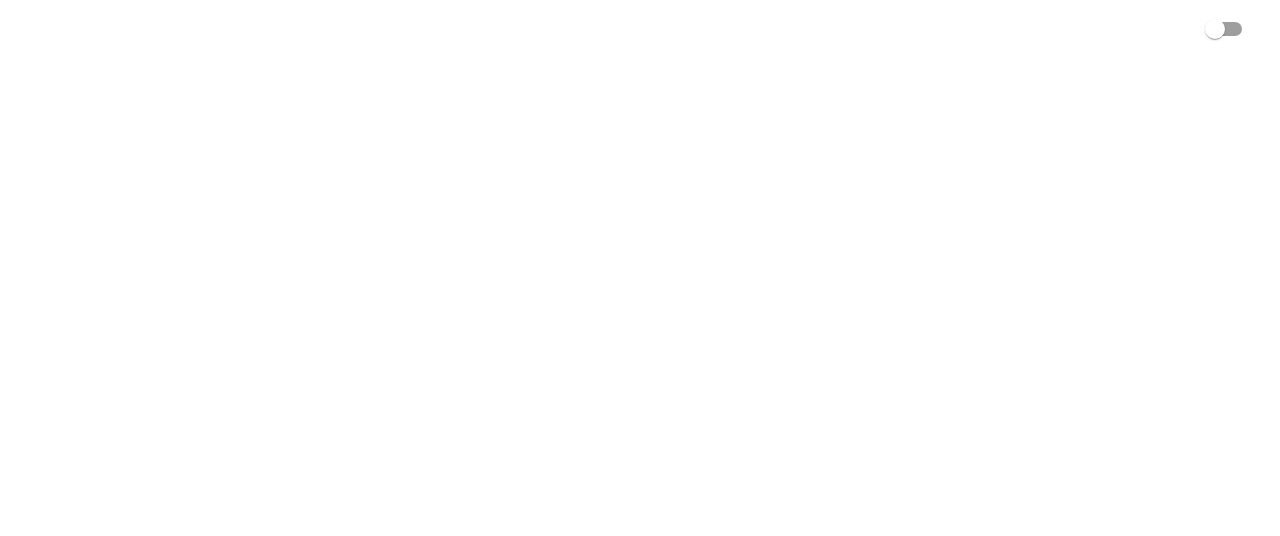
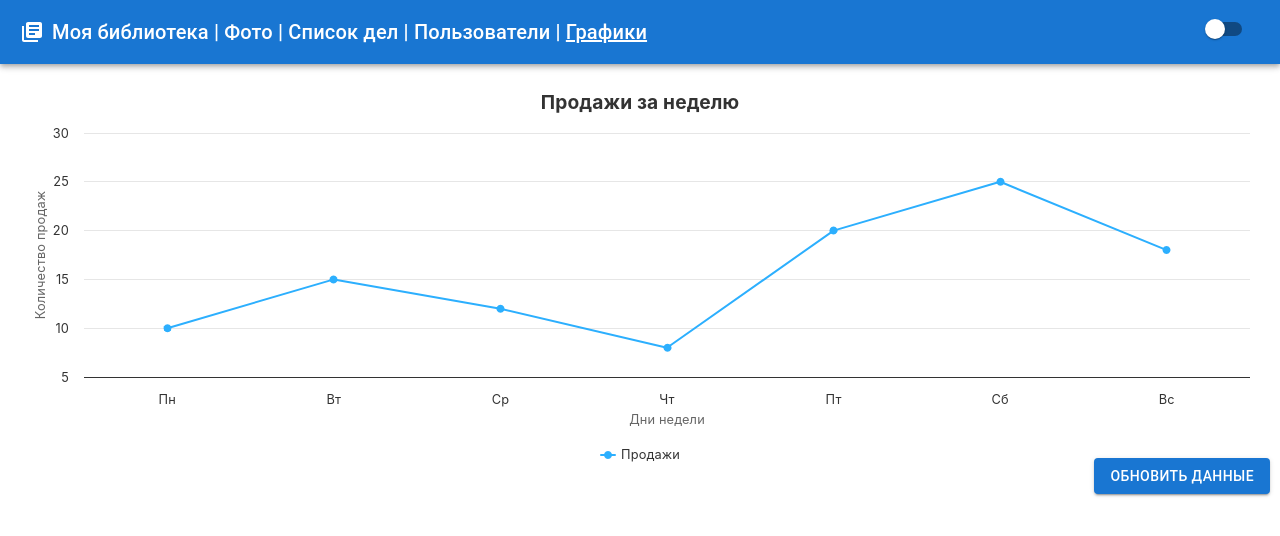
Before and after one commit to danilaAfanasev/grdn_js, a React (Vite) app: page /charts in a window 1280 px wide. Before the commit this address had no page. Shown: the top 536 px of the page. Built offline with nearby package versions, Linux system fonts and the light colour scheme.

Commit message:
Добавлена новая страница Графики, сделаны изменения в NavBar и на странице с пользователями

```diff
--- a/package.json
+++ b/package.json
@@ -18,6 +18,9 @@
     "@reduxjs/toolkit": "^2.4.0",
     "@tanstack/react-query": "^5.66.0",
     "axios": "^1.7.9",
+    "highcharts": "^12.1.2",
+    "highcharts-accessibility": "^0.1.7",
+    "highcharts-react-official": "^3.2.1",
     "react": "^18.3.1",
     "react-dom": "^18.3.1",
     "react-hook-form": "^7.54.2",
--- a/src/App.jsx
+++ b/src/App.jsx
@@ -8,6 +8,7 @@ import TodosPage from './pages/Todos/TodosPage';
 import TodoDetailPage from './pages/Todos/TodoDetailPage';
 import PhotoDetailPage from './pages/Photo/PhotoDetailPage';
 import UsersTable from './pages/UsersTable/UsersTable';
+import ChartsPage from './pages/Charts/ChartsPage';
 import { ThemeProvider, CssBaseline, Switch as ToggleSwitch, FormControlLabel, Box, Tooltip } from '@mui/material';
 import { lightTheme, darkTheme } from './components/Themes';
 import NavBar from './components/NavBar';
@@ -48,6 +49,7 @@ const App = () => {
                   <Route path="todos" element={<TodosPage />} />
                   <Route path="todos/:id" element={<TodoDetailPage />} />
                   <Route path="users" element={<UsersTable />} />
+                  <Route path="charts" element={<ChartsPage />} />
                 </Route>
               </Routes>
             </Router>
--- a/src/components/NavBar.jsx
+++ b/src/components/NavBar.jsx
@@ -52,6 +52,16 @@ const NavBar = () => {
           >
             Пользователи
           </Link>
+          {' | '}
+          <Link
+            component={RouterLink}
+            to="/charts"
+            color="inherit"
+            underline="none"
+            sx={{ textDecoration: location.pathname === '/charts' ? 'underline' : 'none' }}
+          >
+            Графики
+          </Link>
         </Typography>
       </Toolbar>
     </AppBar>
--- /dev/null
+++ b/src/pages/Charts/ChartsPage.jsx
@@ -0,0 +1,55 @@
+import React, { useState } from 'react';
+import Highcharts from 'highcharts';
+import HighchartsReact from 'highcharts-react-official';
+import { Button, Box } from '@mui/material';
+
+const ChartsPage = () => {
+  const [data, setData] = useState([10, 15, 12, 8, 20, 25, 18]);
+
+  const updateData = () => {
+    const newData = Array.from({ length: 7 }, () => Math.floor(Math.random() * 31));
+    setData(newData);
+  };
+
+  const options = {
+    title: {
+      text: 'Продажи за неделю'
+    },
+    xAxis: {
+      categories: ['Пн', 'Вт', 'Ср', 'Чт', 'Пт', 'Сб', 'Вс'],
+      title: {
+        text: 'Дни недели'
+      }
+    },
+    yAxis: {
+      title: {
+        text: 'Количество продаж'
+      }
+    },
+    series: [{
+      name: 'Продажи',
+      data: data
+    }]
+  };
+
+  return (
+    <Box sx={{ position: 'relative', padding: '20px' }}>
+      <HighchartsReact highcharts={Highcharts} options={options} />
+      <Button
+        variant="contained"
+        color="primary"
+        onClick={updateData}
+        sx={{
+          position: 'absolute',
+          bottom: '10px',
+          right: '10px',
+          marginTop: '20px'
+        }}
+      >
+        Обновить данные
+      </Button>
+    </Box>
+  );
+};
+
+export default ChartsPage;
--- a/src/pages/UsersTable/UserForm.jsx
+++ b/src/pages/UsersTable/UserForm.jsx
@@ -1,16 +1,14 @@
 import React, { useEffect, useState } from 'react';
 import { useDispatch } from 'react-redux';
 import { addUser, editUser } from '../../redux/userSlice';
-import { Controller } from 'react-hook-form';
-import { TextField, RadioGroup, FormControlLabel, Radio, Box, Typography, Alert, IconButton } from '@mui/material';
-import useUserForm from '../../hooks/useUserForm';
+import { Controller, useForm } from 'react-hook-form';
+import { TextField, RadioGroup, FormControlLabel, Radio, Box, Typography, Alert } from '@mui/material';
 import axios from 'axios';
-import { Visibility as VisibilityIcon, VisibilityOff as VisibilityOffIcon } from '@mui/icons-material';
 
 const UserForm = ({ onClose, userToEdit, onSubmit }) => {
   const dispatch = useDispatch();
-  const { register, handleSubmit, control, errors, setValue, watch } = useUserForm(
-    {
+  const { register, handleSubmit, control, setValue, watch, formState: { errors } } = useForm({
+    defaultValues: {
       name: '',
       email: '',
       login: '',
@@ -19,17 +17,34 @@ const UserForm = ({ onClose, userToEdit, onSubmit }) => {
       dateOfBirth: '',
       gender: false,
       date: '',
-    },
-    async (data) => {
+    }
+  });
+
+  const [errorMessage, setErrorMessage] = useState('');
+  const password = watch('password');
+  const confirmPassword = watch('confirmPassword');
+
+  useEffect(() => {
+    if (confirmPassword && password !== confirmPassword) {
+      setErrorMessage('Пароли не совпадают.');
+    } else {
+      setErrorMessage('');
+    }
+  }, [password, confirmPassword]);
+
+  useEffect(() => {
+    if (userToEdit) {
+      Object.entries(userToEdit).forEach(([name, value]) => {
+        setValue(name, value);
+      });
+    }
+  }, [userToEdit, setValue]);
+
+  const onSubmitForm = async (data) => {
     const newUser = {
       _id: userToEdit ? userToEdit._id : undefined,
       ...data,
     };
-
-      if (data.password !== data.confirmPassword) {
-        setErrorMessage('Пароли не совпадают.');
-        return;
-      }
 
     try {
       const response = await axios.get('https://backend.s3grdn.ru/api/test');
@@ -53,22 +68,10 @@ const UserForm = ({ onClose, userToEdit, onSubmit }) => {
     } catch (error) {
       console.error('Ошибка при проверке уникальности email и логина:', error);
     }
-    }
-  );
-
-  const [errorMessage, setErrorMessage] = useState('');
-  const [showPassword, setShowPassword] = useState(false);
-
-  useEffect(() => {
-    if (userToEdit) {
-      Object.entries(userToEdit).forEach(([name, value]) => {
-        setValue(name, value);
-      });
-    }
-  }, [userToEdit, setValue]);
+  };
 
   return (
-    <form id="user-form" onSubmit={handleSubmit}>
+    <form id="user-form" onSubmit={handleSubmit(onSubmitForm)}>
       {errorMessage && (
         <Alert severity="error" sx={{ mb: 2 }}>
           {errorMessage}
@@ -101,7 +104,6 @@ const UserForm = ({ onClose, userToEdit, onSubmit }) => {
         error={!!errors.login}
         helperText={errors.login?.message}
       />
-      <Box sx={{ display: 'flex', alignItems: 'center', position: 'relative' }}>
       <TextField
         {...register('password')}
         label="Пароль"
@@ -110,23 +112,16 @@ const UserForm = ({ onClose, userToEdit, onSubmit }) => {
         fullWidth
         error={!!errors.password}
         helperText={errors.password?.message}
-          type={showPassword ? 'text' : 'password'}
+        type="password"
       />
-        <IconButton
-          onClick={() => setShowPassword(!showPassword)}
-          sx={{ position: 'absolute', right: 10, top: '55%', transform: 'translateY(-50%)' }}
-        >
-          {showPassword ? <VisibilityOffIcon /> : <VisibilityIcon />}
-        </IconButton>
-      </Box>
       <TextField
         {...register('confirmPassword')}
         label="Подтвердите пароль"
         variant="outlined"
         margin="normal"
         fullWidth
-        error={!!errors.confirmPassword}
-        helperText={errors.confirmPassword?.message}
+        error={!!errorMessage}
+        helperText={errorMessage}
         type="password"
       />
       <TextField
--- a/src/pages/UsersTable/UsersTable.jsx
+++ b/src/pages/UsersTable/UsersTable.jsx
@@ -1,5 +1,5 @@
 import React, { useState } from 'react';
-import { useQuery, useQueryClient } from '@tanstack/react-query';
+import { useQuery } from '@tanstack/react-query';
 import axios from 'axios';
 import { Table, TableBody, TableCell, TableContainer, TableHead, TableRow, Paper, Button, IconButton, Box } from '@mui/material';
 import { Edit as EditIcon, Delete as DeleteIcon, Visibility as VisibilityIcon, VisibilityOff as VisibilityOffIcon } from '@mui/icons-material';
@@ -7,20 +7,17 @@ import ModalWindow from './ModalWindow';
 import { Male as MaleIcon, Female as FemaleIcon } from '@mui/icons-material';
 import { useAddUser, useEditUser, useDeleteUser } from '../../hooks/useQuery';
 
-const fetchUsers = async () => {
-  const response = await axios.get('https://backend.s3grdn.ru/api/test');
-  return response.data;
-};
-
 const UsersTable = () => {
   const [isModalOpen, setIsModalOpen] = useState(false);
   const [userToEdit, setUserToEdit] = useState(null);
   const [showPassword, setShowPassword] = useState({});
-  const queryClient = useQueryClient();
 
   const { data: users = [], error, isLoading } = useQuery({
     queryKey: ['users'],
-    queryFn: fetchUsers,
+    queryFn: async () => {
+      const response = await axios.get('https://backend.s3grdn.ru/api/test');
+      return response.data;
+    },
     onError: (error) => {
       console.error('Error fetching users:', error);
     },
@@ -84,14 +81,13 @@ const UsersTable = () => {
         <Table>
           <TableHead>
             <TableRow>
-              <TableCell sx={{ fontWeight: 'bold', padding: '16px', width: '150px' }}>Имя</TableCell>
-              <TableCell sx={{ fontWeight: 'bold', padding: '16px', width: '200px' }}>Email</TableCell>
-              <TableCell sx={{ fontWeight: 'bold', padding: '16px', width: '150px' }}>Логин</TableCell>
-              <TableCell sx={{ fontWeight: 'bold', padding: '16px', width: '150px' }}>Дата рождения</TableCell>
-              <TableCell sx={{ fontWeight: 'bold', padding: '16px', width: '100px' }}>Пол</TableCell>
-              <TableCell sx={{ fontWeight: 'bold', padding: '16px', width: '150px' }}>Дата</TableCell>
-              <TableCell sx={{ fontWeight: 'bold', padding: '16px', width: '200px' }}>Пароль</TableCell>
-              <TableCell sx={{ fontWeight: 'bold', padding: '16px', width: '100px' }}>Действия</TableCell>
+              <TableCell className="table-header" sx={{  width: '150px' }}>Имя</TableCell>
+              <TableCell className="table-header" sx={{  width: '200px' }}>Email</TableCell>
+              <TableCell className="table-header" sx={{  width: '150px' }}>Логин</TableCell>
+              <TableCell className="table-header" sx={{  width: '150px' }}>Дата рождения</TableCell>
+              <TableCell className="table-header" sx={{  width: '100px' }}>Пол</TableCell>
+              <TableCell className="table-header" sx={{  width: '150px' }}>Дата</TableCell>
+              <TableCell className="table-header" sx={{  width: '200px' }}>Пароль</TableCell>
             </TableRow>
           </TableHead>
           <TableBody>
@@ -110,7 +106,7 @@ const UsersTable = () => {
                 <TableCell>{user.gender ? <MaleIcon /> : <FemaleIcon />}</TableCell>
                 <TableCell>{user.date}</TableCell>
                 <TableCell
-                  sx={{ display: 'flex', alignItems: 'center' }}
+                  sx={{ display: 'flex', alignItems: 'center', position: 'relative' }}
                 >
                   {showPassword[user._id] ? user.password : '••••••••'}
                   <IconButton
@@ -119,13 +115,15 @@ const UsersTable = () => {
                   >
                     {showPassword[user._id] ? <VisibilityOffIcon /> : <VisibilityIcon />}
                   </IconButton>
-                </TableCell>
-                <TableCell>
                   <Box
                     className="actions"
                     sx={{
                       display: 'flex',
                       visibility: 'hidden',
+                      position: 'absolute',
+                      right: 50,
+                      top: '50%',
+                      transform: 'translateY(-50%)',
                     }}
                   >
                     <IconButton onClick={() => openModal(user)}>
--- a/src/styles/main.scss
+++ b/src/styles/main.scss
@@ -267,3 +267,12 @@ body {
   color: #007bff;
   border: 1px solid #007bff;
 }
+
+.table-header {
+  font-weight: bold;
+  padding: 16px;
+}
+
+.actions {
+  visibility: hidden;
+}
```
Also changed, not shown: 1 other file (tests, documents, lock files or other folders). Lines whose indentation alone changed are shown as unchanged.
